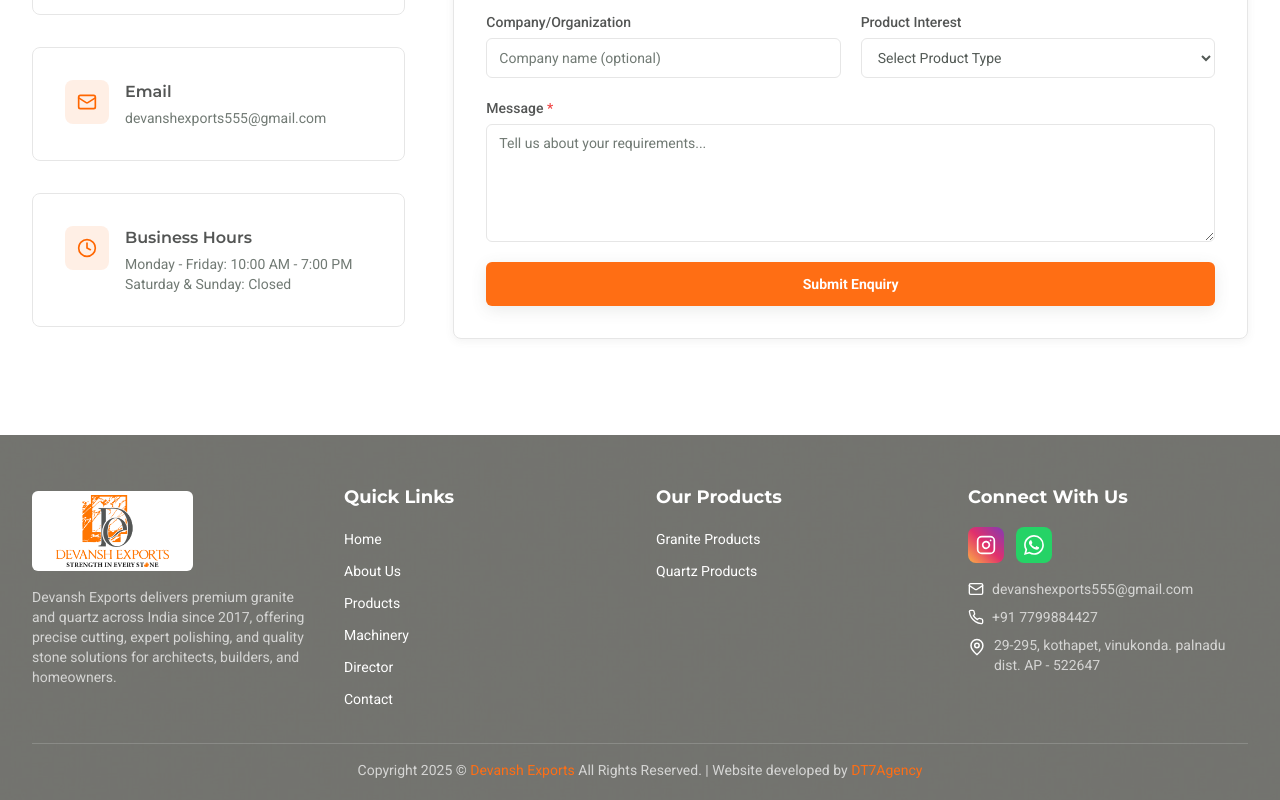
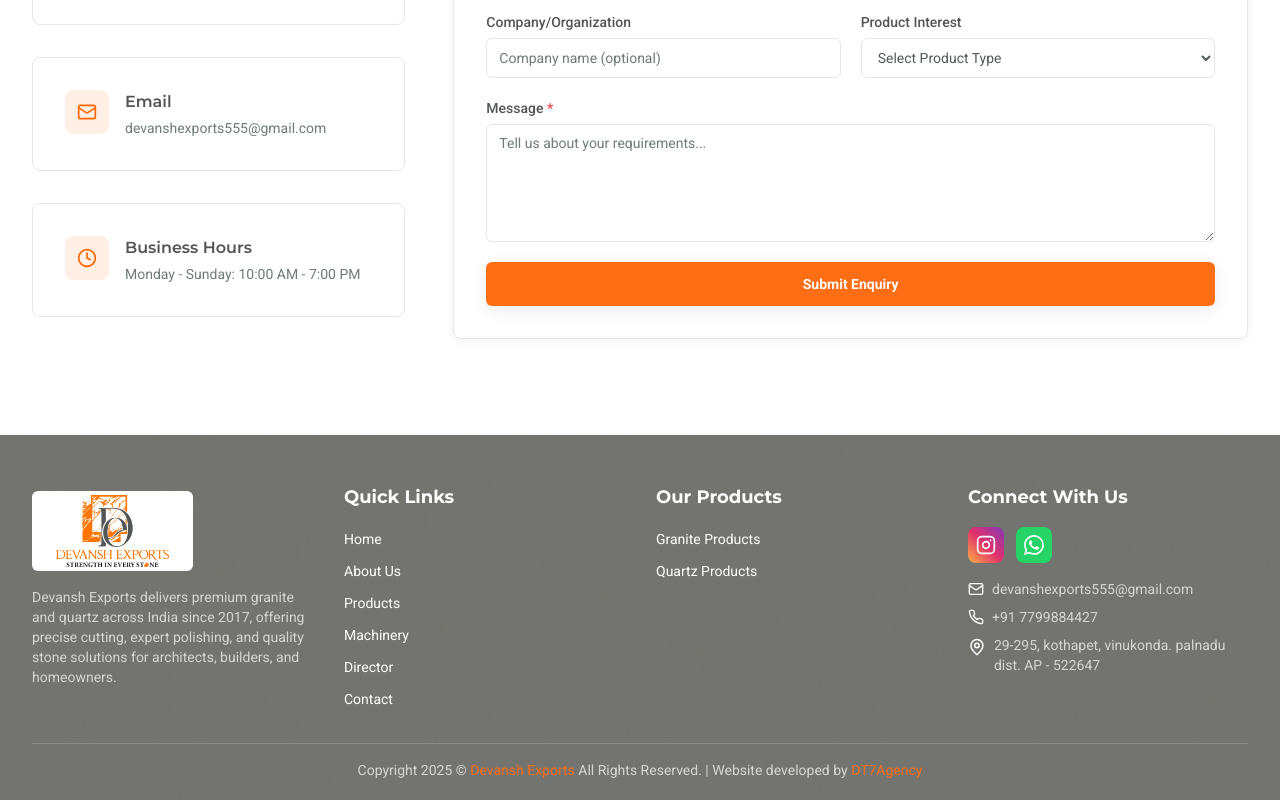
Before and after one commit to DT7Solutions/devansh-exports, a React (Vite) app: page / in a window 1280 px wide. Shown: the part 5306-6106 px from the top of the page. Built offline with nearby package versions, Linux system fonts and the light colour scheme; the HTML template or start-up script is replaced by a standard one.

Commit message:
changed timings

```diff
--- a/src/components/ContactSection.tsx
+++ b/src/components/ContactSection.tsx
@@ -156,7 +156,7 @@ const ContactSection = () => {
             <div className="p-3 rounded-lg bg-primary/10 flex-shrink-0"> <Clock className="w-5 h-5 text-primary" /> </div>
             <div>
               <h3 className="font-semibold text-secondary mb-1">Business Hours</h3>
-              <p className="text-sm text-muted-foreground"> Monday - Friday: 10:00 AM - 7:00 PM <br /> Saturday & Sunday: Closed </p>
+              <p className="text-sm text-muted-foreground"> Monday - Sunday: 10:00 AM - 7:00 PM </p>
             </div>
           </div>
         </div>
```
Also changed, not shown: 1 other file (tests, documents, lock files or other folders).
